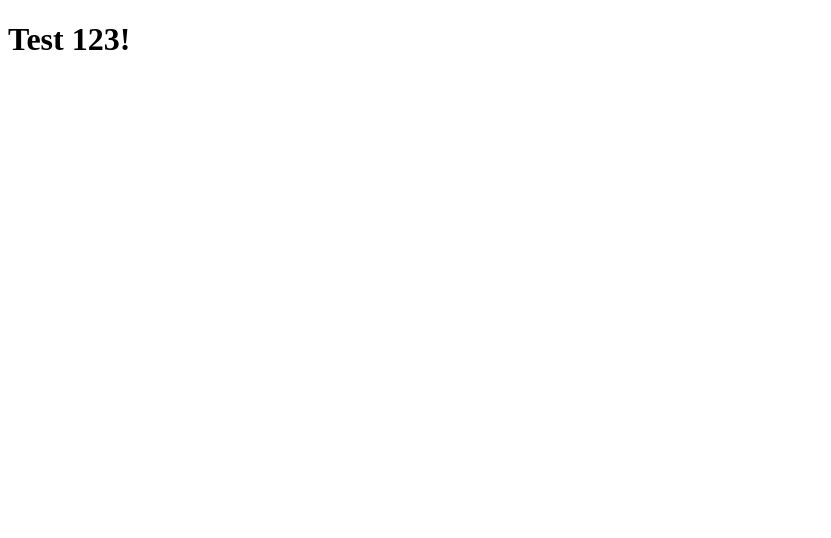
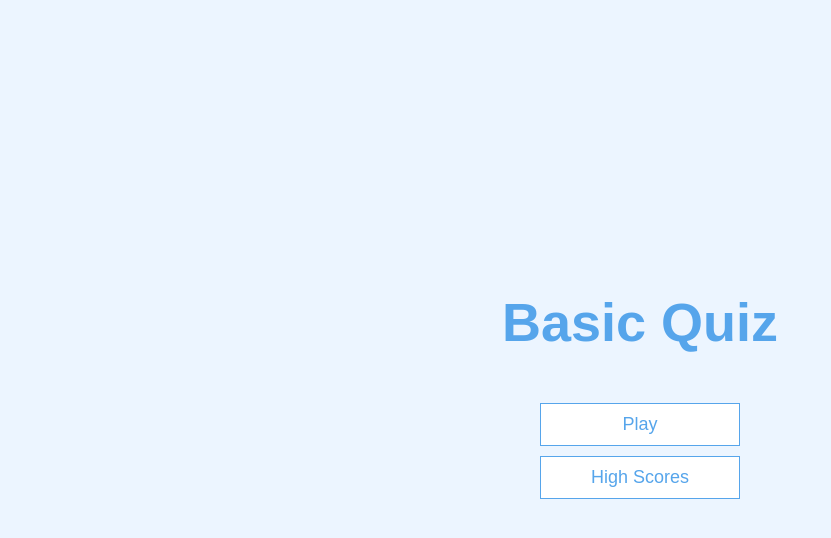
Before and after one commit to jmart5/QuizApp, a plain HTML site: page src/index.html in a window 1280 px wide. Shown: the whole page, without its empty margins (0-831 px from the left). Drawn offline with Linux system fonts and the light colour scheme.

Commit message:
Formatted home page

```diff
--- a/src/app.css
+++ b/src/app.css
@@ -0,0 +1,105 @@
+:root {
+  background-color: #ecf5ff;
+  font-size: 62.5%;
+}
+
+* {
+  box-sizing: border-box;
+  font-family: Arial, Helvetica, sans-serif;
+  margin: 0;
+  padding: 0;
+  color: #333;
+}
+
+h1,
+h2,
+h3,
+h4 {
+  margin-bottom: 1rem;
+}
+
+h1 {
+  font-size: 5.4rem;
+  color: #56a5eb;
+  margin-bottom: 5rem;
+}
+
+h1 > span {
+  font-size: 2.4rem;
+  font-weight: 500;
+}
+
+h2 {
+  font-size: 4.2rem;
+  margin-bottom: 4rem;
+  font-weight: 700;
+}
+
+h3 {
+  font-size: 2.8rem;
+  font-weight: 500;
+}
+
+/* UTILITIES */
+
+.container {
+  width: 100vw;
+  height: 100vh;
+  display: flex;
+  justify-content: center;
+  align-items: center;
+  max-width: 80rem;
+  margin: 0 auto;
+}
+
+.container > * {
+  width: 100%;
+}
+
+.flex-column {
+  display: flex;
+  flex-direction: column;
+}
+
+.flex-center {
+  justify-content: center;
+  align-items: center;
+}
+
+.justify-center {
+  justify-content: center;
+}
+
+.text-center {
+  text-align: center;
+}
+
+.hidden {
+  display: none;
+}
+
+/* BUTTONS */
+.btn {
+  font-size: 1.8rem;
+  padding: 1rem 0;
+  width: 20rem;
+  text-align: center;
+  border: 0.1rem solid #56a5eb;
+  margin-bottom: 1rem;
+  text-decoration: none;
+  color: #56a5eb;
+  background-color: white;
+}
+
+.btn:hover {
+  cursor: pointer;
+  box-shadow: 0 0.4rem 1.4rem 0 rgba(86, 185, 235, 0.5);
+  transform: translateY(-0.1rem);
+  transition: transform 150ms;
+}
+
+.btn[disabled]:hover {
+  cursor: not-allowed;
+  box-shadow: none;
+  transform: none;
+}
--- a/src/index.html
+++ b/src/index.html
@@ -7,6 +7,12 @@
     <link rel="stylesheet" href="app.css">
 </head>
 <body>
-   <h1>Test 123!</h1>
+    <div class="container">
+        <div id="home" class="flex-center flex-column">
+            <h1>Basic Quiz</h1>
+            <a class="btn" href="/game.html">Play</a>
+            <a class="btn" href="/highscores.html">High Scores</a>
+        </div>
+    </div>
 </body>
 </html>
```
